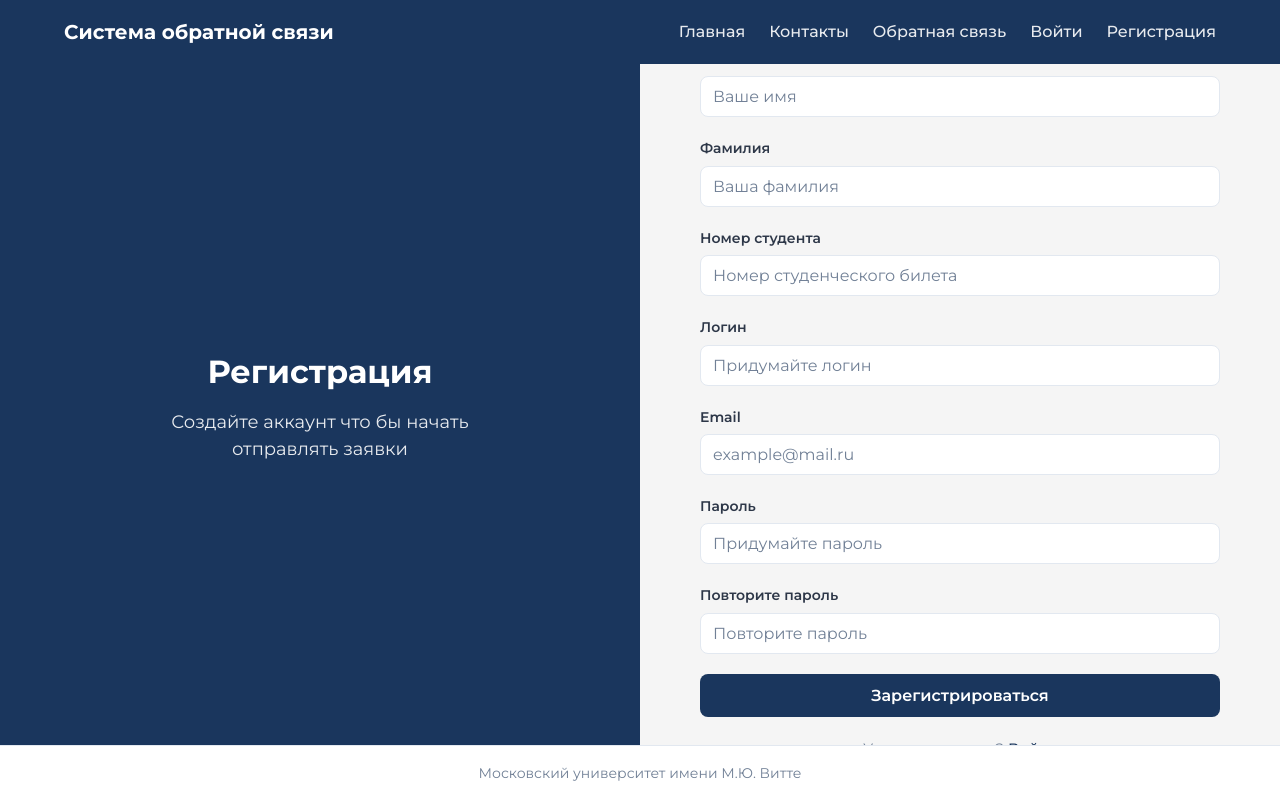
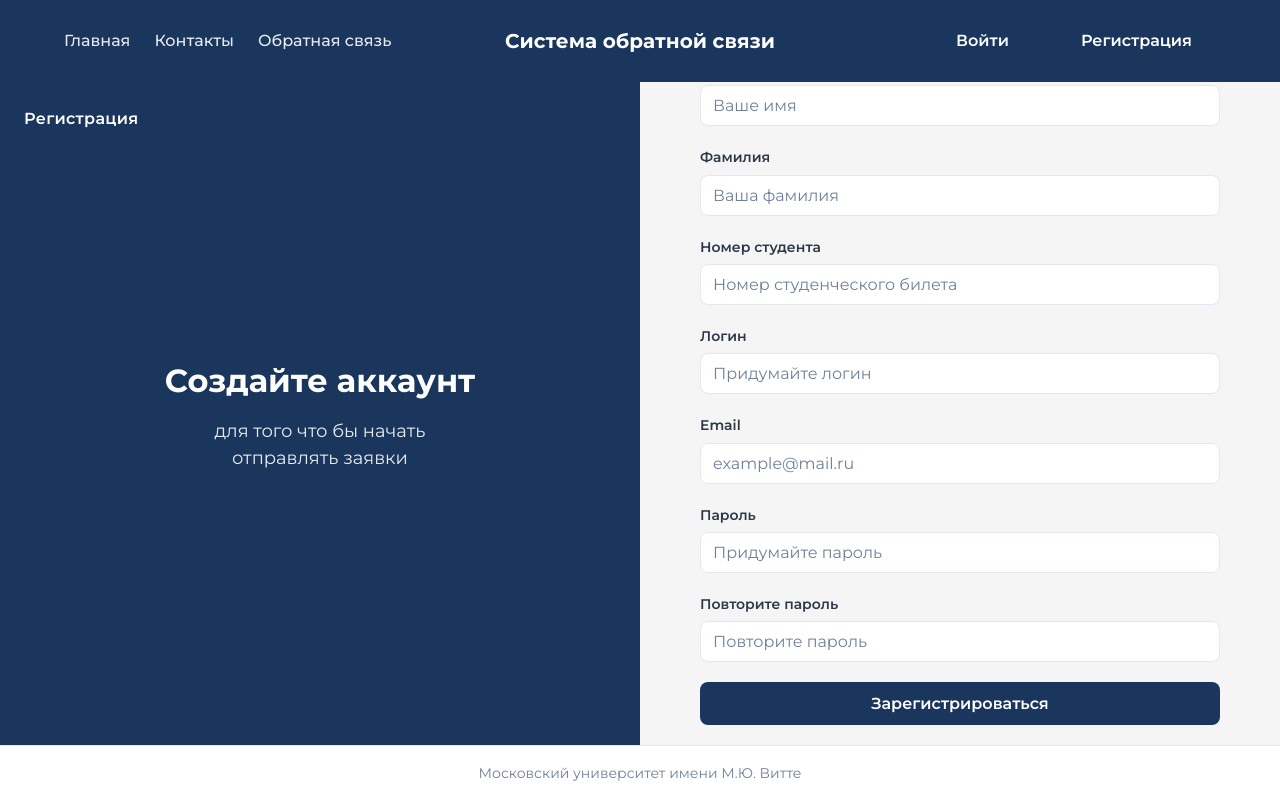
Before and after one commit to feedbacksys1/fbsys, a Django app: page /register/ in a window 1280 px wide. Run offline with Django 5.2, Linux system fonts and the light colour scheme.

Commit message:
Redesigned navbar

```diff
--- a/static/css/style.css
+++ b/static/css/style.css
@@ -45,9 +45,34 @@ body.register-fullpage {
     max-width: 1200px;
     margin: 0 auto;
     padding: 1rem 1.5rem;
+    display: grid;
+    grid-template-columns: 1fr auto 1fr;
+    align-items: center;
+    gap: 1rem;
+}
+
+.header-nav {
     display: flex;
-    justify-content: space-between;
     align-items: center;
+    gap: 1.5rem;
+}
+
+.header-nav-left {
+    justify-content: flex-start;
+}
+
+.header-nav-right {
+    justify-content: flex-end;
+}
+
+.header-nav-left a {
+    color: rgba(255, 255, 255, 0.9);
+    text-decoration: none;
+    font-weight: 500;
+}
+
+.header-nav-left a:hover {
+    color: var(--color-accent);
 }
 
 .logo {
@@ -55,25 +80,33 @@ body.register-fullpage {
     font-size: 1.25rem;
     color: var(--color-surface);
     text-decoration: none;
+    text-align: center;
+    justify-self: center;
 }
 
-.logo:hover {
-    color: var(--color-accent);
+
+.btn-header {
+    padding: 0.5rem 1rem;
+    font-size: 0.9375rem;
+    font-weight: 600;
+    color: var(--color-surface);
+    background: transparent;
+    border: 1px solid rgba(255, 255, 255, 0.6);
+    border-radius: var(--radius);
+    text-decoration: none;
+    transition: background 0.2s, border-color 0.2s;
 }
 
-.main-nav {
-    display: flex;
-    gap: 1.5rem;
+.btn-header:hover {
+    background: rgba(255, 255, 255, 0.1);
+    border-color: var(--color-surface);
+    color: var(--color-surface);
 }
 
-.main-nav a {
-    color: rgba(255, 255, 255, 0.9);
-    text-decoration: none;
-    font-weight: 500;
-}
-
-.main-nav a:hover {
-    color: var(--color-accent);
+.btn-header-primary:hover {
+    background: rgba(255, 255, 255, 0.1);
+    border-color: var(--color-surface);
+    color: var(--color-surface);
 }
 
 .site-main {
@@ -589,6 +622,24 @@ body.register-fullpage {
     color: var(--color-surface);
     align-items: center;
     text-align: center;
+    position: relative;
+}
+
+.register-panel-corner {
+    position: absolute;
+    top: 1.5rem;
+    left: 1.5rem;
+    font-size: 1rem;
+    font-weight: 600;
+    color: var(--color-surface);
+    letter-spacing: 0.02em;
+}
+
+.register-panel-center {
+    display: flex;
+    flex-direction: column;
+    align-items: center;
+    text-align: center;
 }
 
 .register-panel-title {
@@ -706,9 +757,24 @@ body.register-fullpage {
 
 @media (max-width: 640px) {
     .header-inner {
-        flex-direction: column;
+        grid-template-columns: 1fr;
+        grid-template-rows: auto auto auto;
         gap: 1rem;
         text-align: center;
+    }
+
+    .header-nav-left {
+        justify-content: center;
+        order: 2;
+    }
+
+    .logo {
+        order: 1;
+    }
+
+    .header-nav-right {
+        justify-content: center;
+        order: 3;
     }
 
     .advantages {
--- a/templates/base.html
+++ b/templates/base.html
@@ -13,14 +13,16 @@
 <body class="{% block body_class %}{% endblock %}">
     <header class="site-header">
         <div class="header-inner">
-            <a href="{% url 'landing' %}" class="logo">Система обратной связи</a>
-            <nav class="main-nav">
+            <nav class="header-nav header-nav-left">
                 <a href="{% url 'landing' %}">Главная</a>
                 <a href="{% url 'contacts' %}">Контакты</a>
                 <a href="{% url 'feedback' %}">Обратная связь</a>
-                <a href="{% url 'site_login' %}">Войти</a>
-                <a href="{% url 'site_register' %}">Регистрация</a>
             </nav>
+            <a href="{% url 'landing' %}" class="logo">Система обратной связи</a>
+            <div class="header-nav header-nav-right">
+                <a href="{% url 'site_login' %}" class="btn btn-header">Войти</a>
+                <a href="{% url 'site_register' %}" class="btn btn-header btn-header-primary">Регистрация</a>
+            </div>
         </div>
     </header>
     <main class="site-main">
--- a/templates/register.html
+++ b/templates/register.html
@@ -7,8 +7,11 @@
 {% block content %}
 <div class="register-split">
     <div class="register-panel register-panel-left">
-        <h1 class="register-panel-title">Регистрация</h1>
-        <p class="register-panel-lead">Создайте аккаунт что бы начать отправлять заявки</p>
+        <span class="register-panel-corner">Регистрация</span>
+        <div class="register-panel-center">
+            <h1 class="register-panel-title">Создайте аккаунт</h1>
+            <p class="register-panel-lead">для того что бы начать отправлять заявки</p>
+        </div>
     </div>
     <div class="register-panel register-panel-right">
         <div class="register-form-wrap">
```
